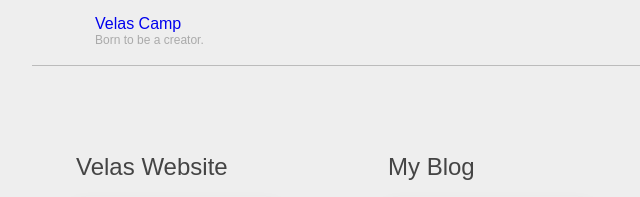
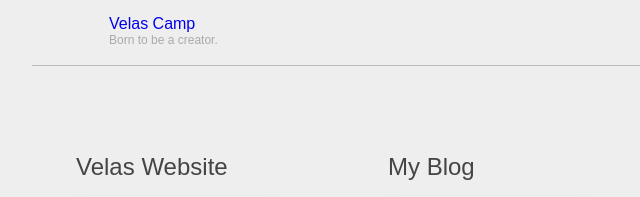
Before and after one commit to Reedo0910/VelasCamp2, a website: page public/index.html in a window 1280 px wide. Shown: the top 197 px of the page, 0-640 px from the left. Drawn offline with Linux system fonts and the light colour scheme.

Commit message:
2017-03-23 23:41:43

```diff
--- a/public/scss/style.scss
+++ b/public/scss/style.scss
@@ -37,7 +37,7 @@ header {
             size: 35px 35px;
         }
         padding-left: 45px;
-        margin: 15px 50px;
+        margin: 15px 50px 15px 5%;
         p {
             font: {
                 size: 16px;
```
Also changed, not shown: Velas Camp2 hover.png, Velas Camp2.png, public/css/style.css.
